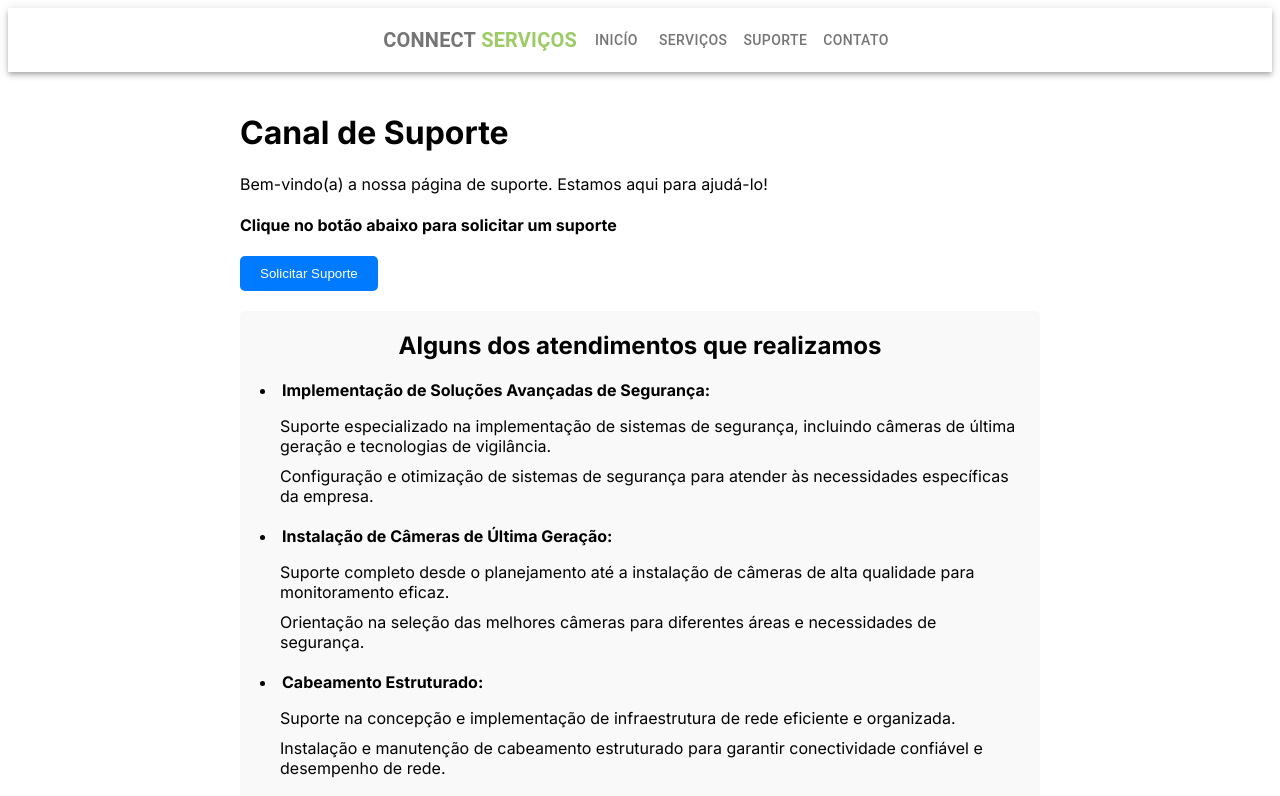
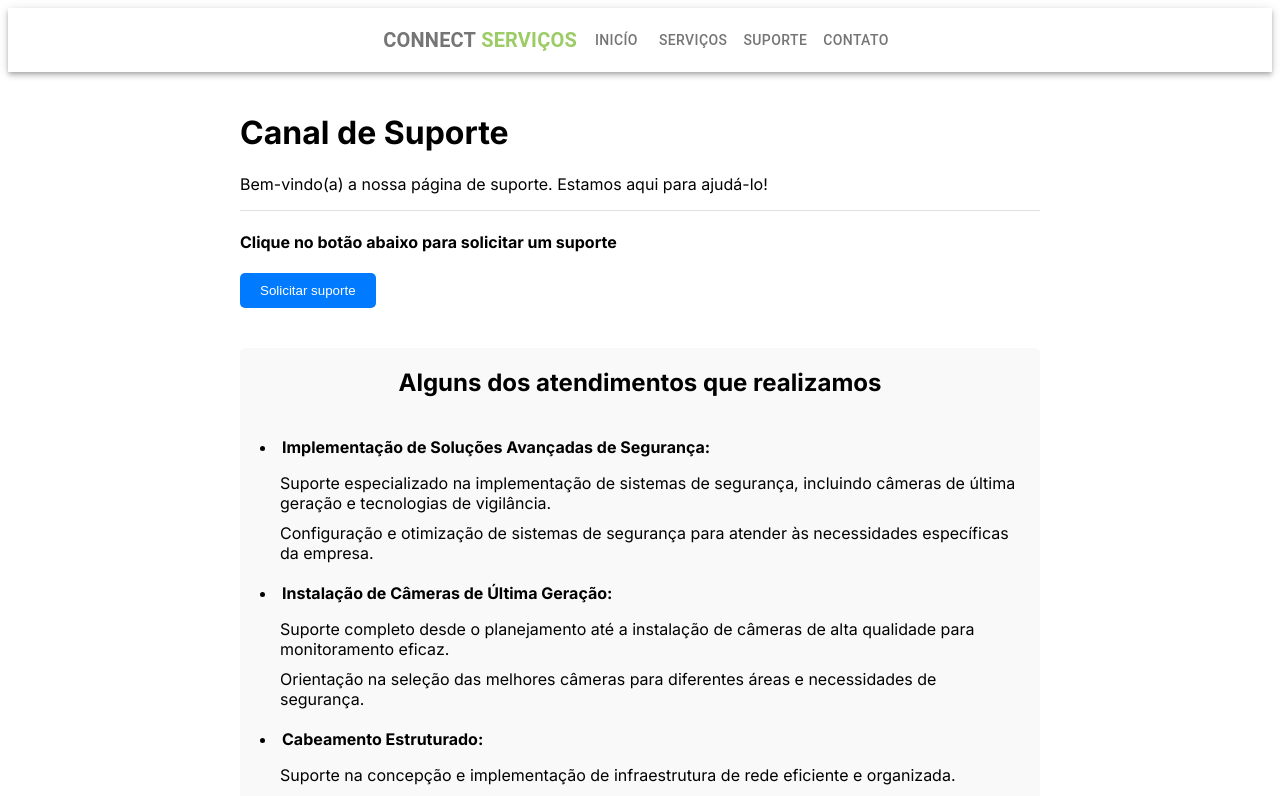
Before and after one commit to Ezequieloliveiras/cliente-connect-servicos, a Next.js app: page /pages/support in a window 1280 px wide. Shown: the top 796 px of the page. Built offline with nearby package versions, Linux system fonts and the light colour scheme.

Commit message:
adicionando estilos ao suporte

```diff
--- a/src/app/components/support/Support.js
+++ b/src/app/components/support/Support.js
@@ -1,7 +1,8 @@
 // components/SupportPage.js
 
-import Head from 'next/head';
-import styled from 'styled-components';
+import { Divider } from '@mui/material'
+import Head from 'next/head'
+import styled from 'styled-components'
 
 const Container = styled.div`
   max-width: 800px;
@@ -19,7 +20,7 @@ const Section = styled.div`
   background-color: #f9f9f9;
   padding: 20px;
   border-radius: 5px;
-
+  margin-top: 20px;
   h2 {
     margin-top: 0;
   }
@@ -63,17 +64,17 @@ const SupportPage = () => {
                 <h1>Canal de Suporte</h1>
                 <p>Bem-vindo(a) a nossa página de suporte. Estamos aqui para ajudá-lo!</p>
                 <div>
-                    <h4>    Clique no botão abaixo para solicitar um suporte</h4>
+                    <Divider />
+                    <h4>Clique no botão abaixo para solicitar um suporte</h4>
                     <SupportButton href='#'>
-                        Solicitar Suporte
+                        Solicitar suporte
                     </SupportButton>
-
                 </div>
                 <br/>
                 <SupportContent>
 
-                    <Section className="contact-form">
-                        <h2 style={{ textAlign: 'center' }}>Alguns dos atendimentos que realizamos</h2>
+                    <Section>
+                        <h2 style={{ textAlign: 'center', marginBottom:'40px' }}>Alguns dos atendimentos que realizamos</h2>
                         <form>
                             <Topic>
                                 <strong>Implementação de Soluções Avançadas de Segurança:</strong>
--- a/src/app/partials/Drawer.js
+++ b/src/app/partials/Drawer.js
@@ -79,7 +79,7 @@ export default function SwipeableTemporaryDrawer() {
       <List>
         {['Suporte'].map((text) => (
           <ListItem key={text} disablePadding>
-            <ListItemButton component={Link} href=''>
+            <ListItemButton component={Link} href='/pages/support'>
               <ListItemIcon >
               <ContactSupportIcon sx={{color:'#9ccc65'}}/>
               </ListItemIcon>
```
